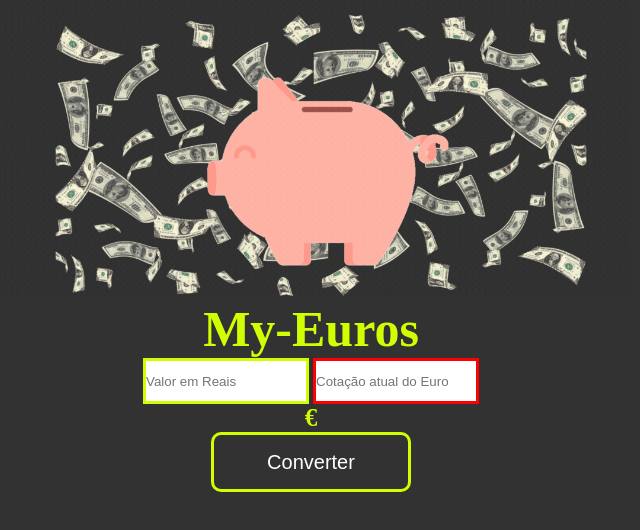
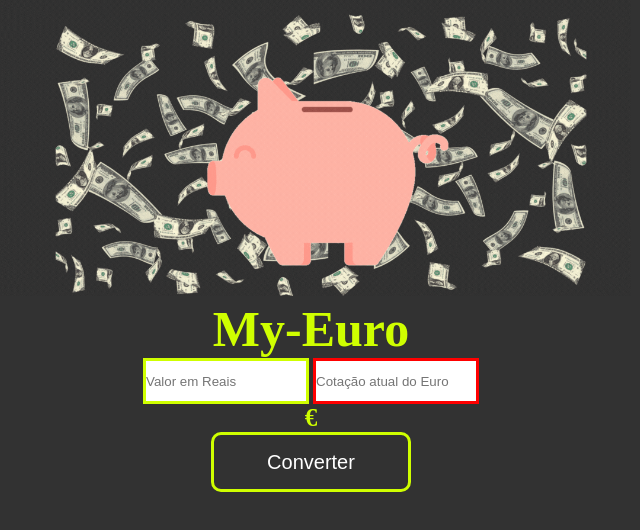
Before and after one commit to RonaldoNobrega1/Conversor-de-moeda, a plain HTML site: page index.html in a window 1280 px wide. Shown: the whole page, without its empty margins (329-969 px from the left). Drawn offline with Linux system fonts and the light colour scheme.

Commit message:
Alteração Tittle

```diff
--- a/index.html
+++ b/index.html
@@ -5,11 +5,11 @@
     <meta http-equiv="X-UA-Compatible" content="IE=edge">
     <meta name="viewport" content="width=device-width, initial-scale=1.0">
     <link rel="stylesheet" href="./style.css">
-    <title>Euro</title>
+    <title>Dolar</title>
 </head>
 <body>
     <img src="./my-dolar.gif">
-    <h1>My-Euros</h1>
+    <h1>My-Euro</h1>
 
     <div>
         <input id="buttonReal" type="number" placeholder="Valor em Reais">
```
